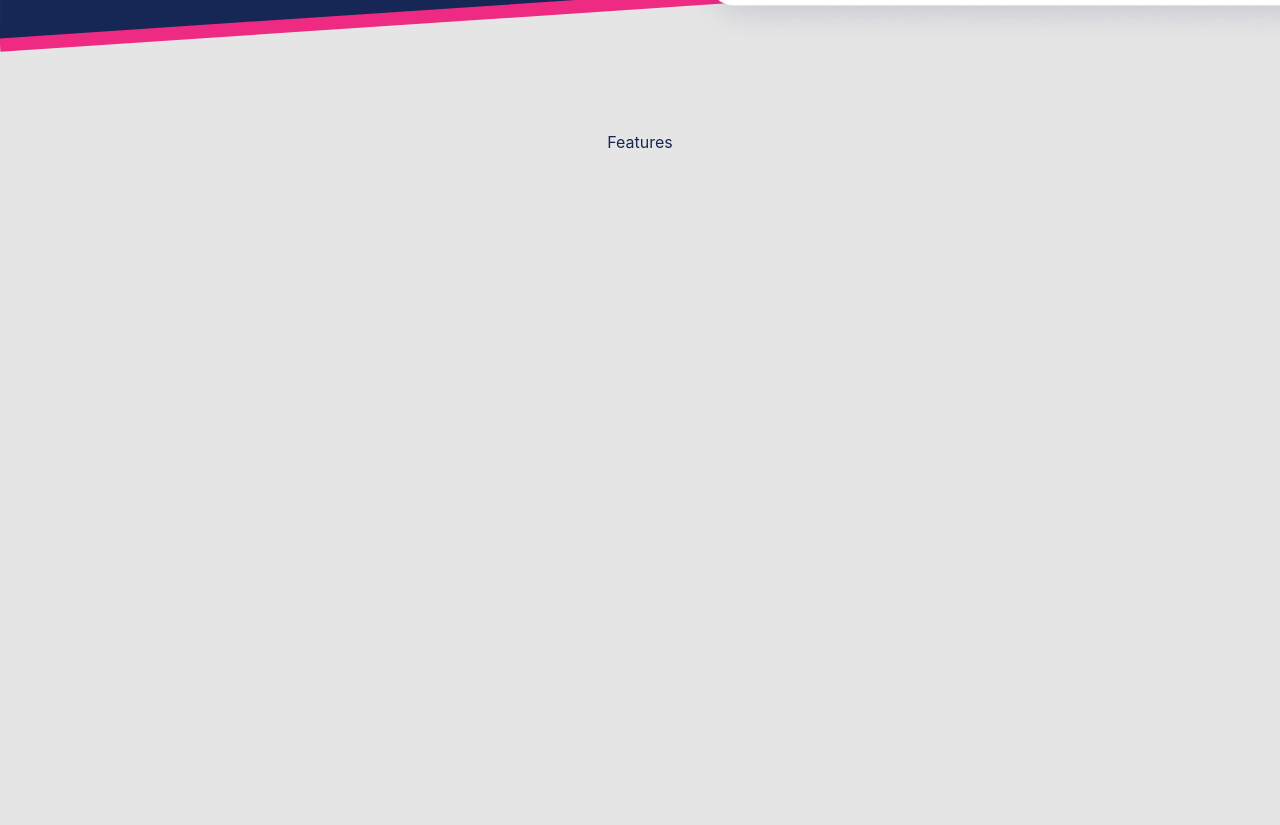
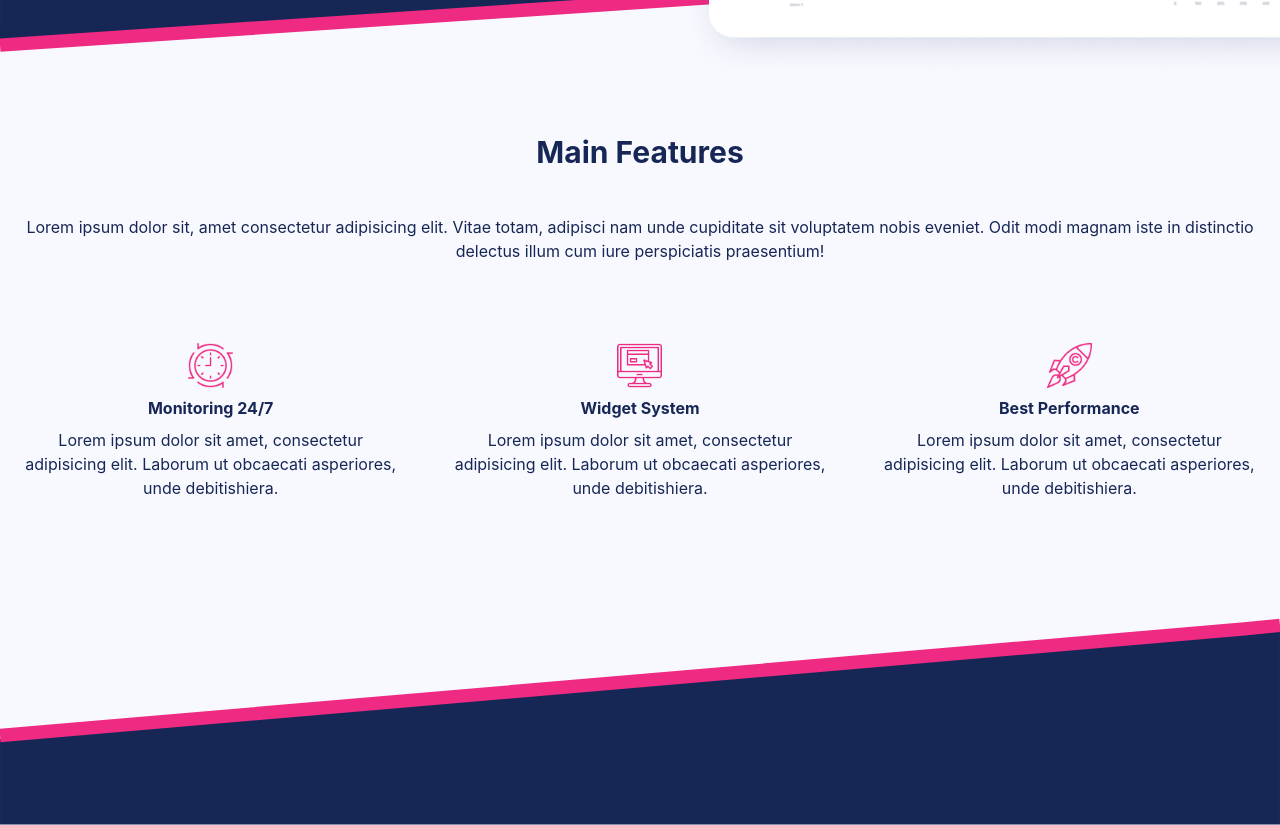
Before and after one commit to theashishmaurya/analytics-landing, a Next.js app: page / in a window 1280 px wide. Shown: the part 640-1465 px from the top of the page. Before the commit the page ends 800 px from the top, so only its background shows below. Built offline with nearby package versions, Linux system fonts and the light colour scheme.

Commit message:
Hero Area Done

```diff
--- a/components/features/index.tsx
+++ b/components/features/index.tsx
@@ -1,9 +1,75 @@
-import { Container, Text } from "@chakra-ui/react";
+import { Container, Text, Stack, Box } from "@chakra-ui/react";
+import Image from "next/image";
 
 export default function () {
   return (
-    <Container maxW='7xl' centerContent>
-      <Text>Features</Text>
-    </Container>
+    <Box>
+      <Container maxW='7xl' centerContent>
+        <Text fontSize='3xl' fontWeight='bold'>
+          Main Features
+        </Text>
+        <Text textAlign='center' color='brand.secondary' my='10'>
+          Lorem ipsum dolor sit, amet consectetur adipisicing elit. Vitae totam,
+          adipisci nam unde cupiditate sit voluptatem nobis eveniet. Odit modi
+          magnam iste in distinctio delectus illum cum iure perspiciatis
+          praesentium!
+        </Text>
+
+        <Stack direction='row' gap='10' my='10'>
+          <Stack alignItems='center' justifyContent='center'>
+            <Image
+              src='/assets/images/ClockIcon.png'
+              width={45}
+              height={45}
+              layout='fixed'
+            />
+            <Text fontWeight='bold'>Monitoring 24/7</Text>
+            <Text textAlign='center'>
+              Lorem ipsum dolor sit amet, consectetur adipisicing elit. Laborum
+              ut obcaecati asperiores, unde debitishiera.
+            </Text>
+          </Stack>
+          <Stack alignItems='center' justifyContent='center'>
+            <Image
+              src='/assets/images/pcIcon.png'
+              width={45}
+              height={45}
+              layout='fixed'
+            />
+            <Text fontWeight='bold'>Widget System</Text>
+            <Text textAlign='center'>
+              Lorem ipsum dolor sit amet, consectetur adipisicing elit. Laborum
+              ut obcaecati asperiores, unde debitishiera.
+            </Text>
+          </Stack>
+          <Stack alignItems='center' justifyContent='center'>
+            <Image
+              src='/assets/images/rocketIcon.png'
+              width={45}
+              height={45}
+              layout='fixed'
+            />
+            <Text fontWeight='bold'>Best Performance</Text>
+            <Text textAlign='center'>
+              Lorem ipsum dolor sit amet, consectetur adipisicing elit. Laborum
+              ut obcaecati asperiores, unde debitishiera.
+            </Text>
+          </Stack>
+        </Stack>
+      </Container>
+      <svg xmlns='http://www.w3.org/2000/svg' viewBox='0 0 1440 320'>
+        <path
+          fill='#172755'
+          fill-opacity='1'
+          d='M0,224L1440,96L1440,320L0,320Z'
+        ></path>
+        <polyline
+          strokeWidth={"15px "}
+          stroke='#EF2A82'
+          fill='#172755'
+          points='0,220 1400,100 1440,96 0'
+        />
+      </svg>
+    </Box>
   );
 }
--- a/components/heroArea/index.tsx
+++ b/components/heroArea/index.tsx
@@ -27,7 +27,7 @@ export default function () {
                 doloribus placeat harum, itaque quod labore amet!
               </Text>
 
-              <Box position='absolute' right='0' bottom={100} zIndex={9}>
+              <Box position='absolute' right='0' top={220} zIndex={9}>
                 <Image
                   src='/assets/images/hero-1.png'
                   width={600}
@@ -39,7 +39,7 @@ export default function () {
               <Box
                 position='absolute'
                 right='300'
-                bottom='250'
+                top='300'
                 p='10'
                 bg='white'
                 zIndex={10}
--- a/pages/index.tsx
+++ b/pages/index.tsx
@@ -13,7 +13,7 @@ const Home: NextPage = () => {
         <link rel='icon' href='/favicon.ico' />
       </Head>
       <main>
-        <Box color={"brand.text.main"} bg={"#E5E5E5"}>
+        <Box color={"brand.text.main"} bg={"#F8F9FF"}>
           <HeroArea />
           <Features />
         </Box>
```
